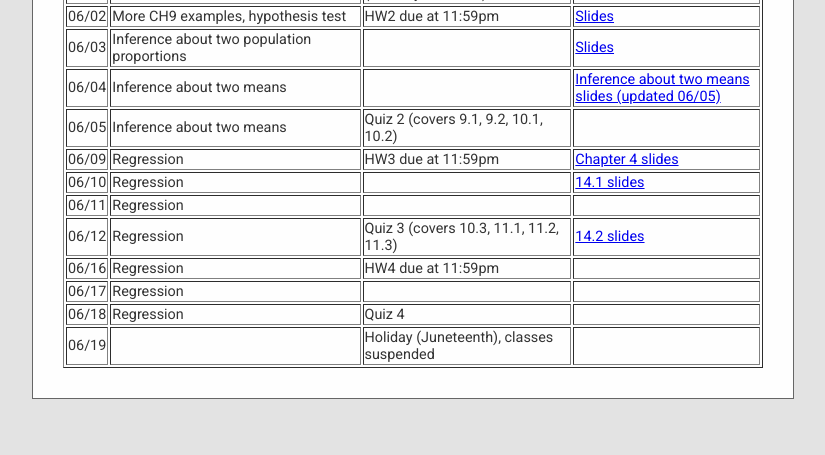
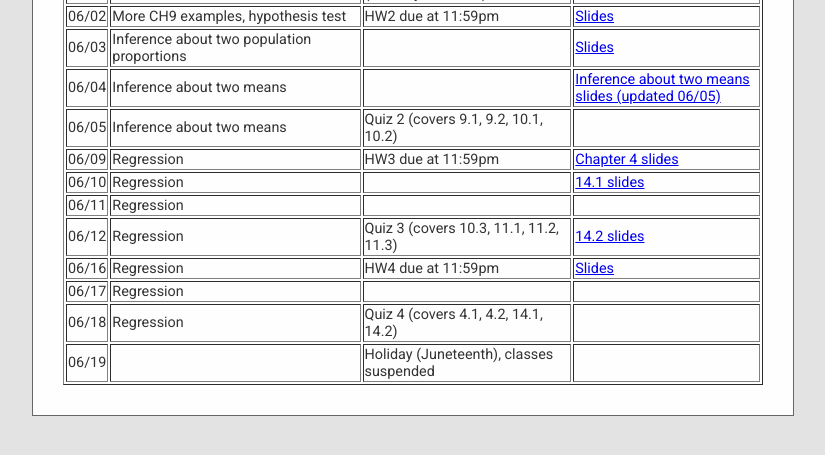
Before and after one commit to cesail/cesail.github.io, a Jekyll site: the page built from courses/25s1ma116/index.html, in a window 1280 px wide and 900 px high, scrolled down 818 px. Shown: the top 455 px of the window, without its empty margins (227-1052 px from the left). Built offline with Jekyll 4.4.1, drawn with Linux system fonts in a browser that asks for light colours; some web fonts are replaced; a script that is not in the unit is left out.

Commit message:
Update index.html

```diff
--- a/courses/25s1ma116/index.html
+++ b/courses/25s1ma116/index.html
@@ -193,7 +193,7 @@
    <tr><td> 06/16 </td>
      <td> Regression </td>
      <td>HW4 due at 11:59pm </td>
-    <td> </td>
+    <td> <a href="14.pdf"> Slides </a></td>
   </tr>
 
    <tr><td> 06/17 </td>
@@ -204,7 +204,7 @@
 
    <tr><td> 06/18 </td>
      <td> Regression </td>
-     <td> Quiz 4 </td>
+     <td> Quiz 4 (covers 4.1, 4.2, 14.1, 14.2) </td>
     <td></td>
   </tr>
 
```
